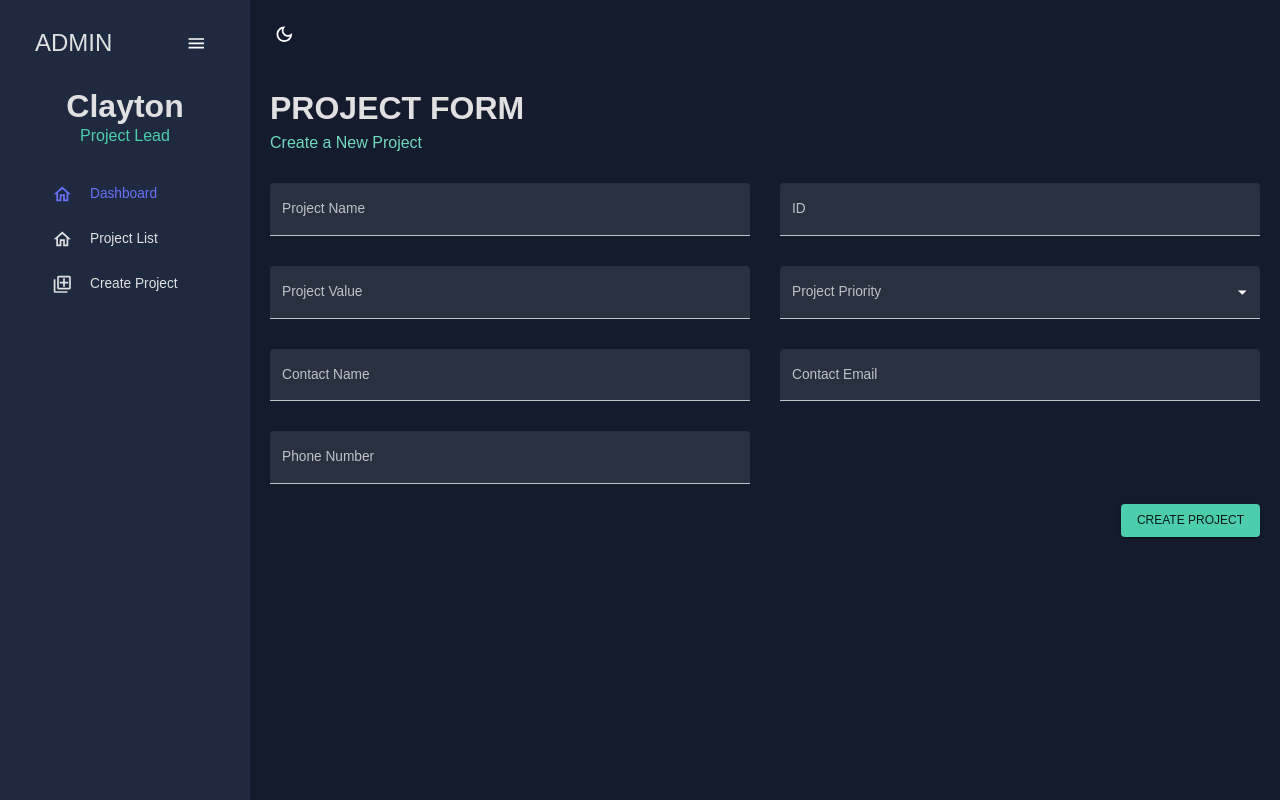
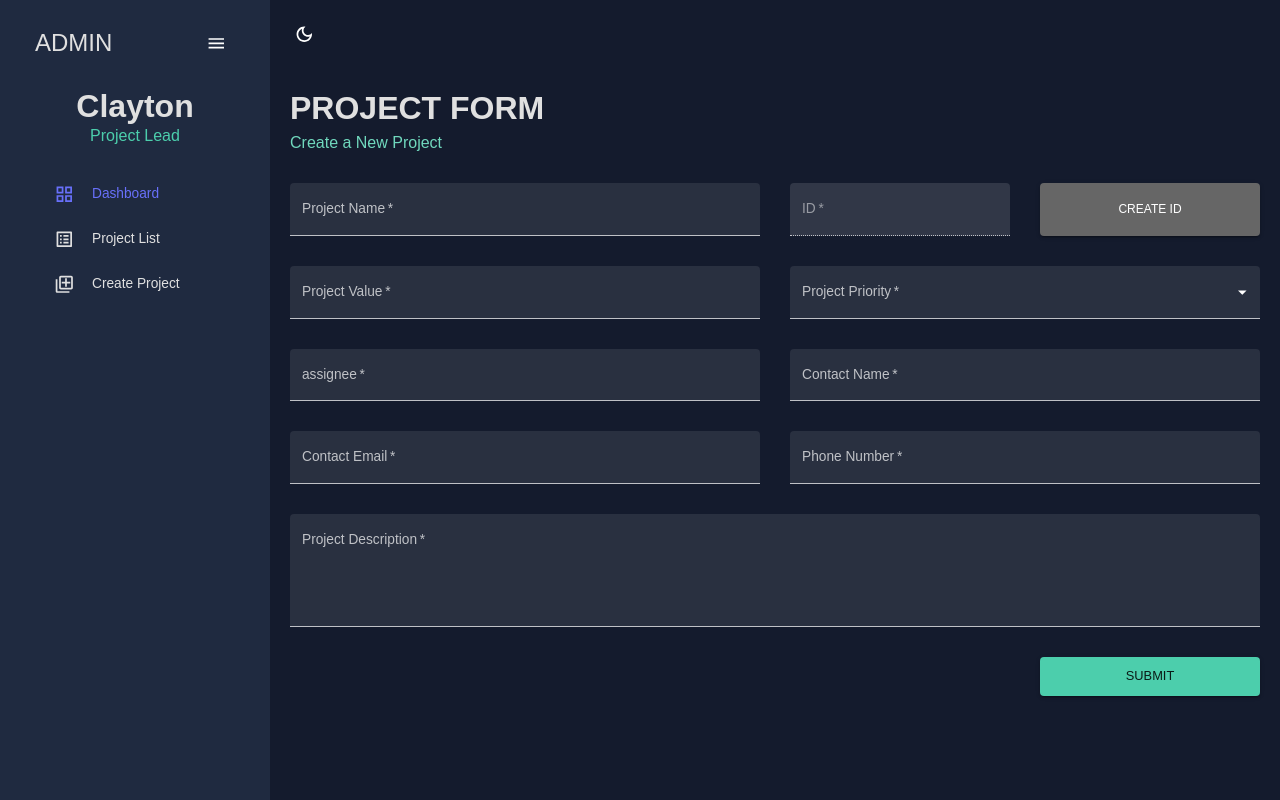
Before and after one commit to clayandthepotter/project-mgmt-app, a React (Create React App) app: page /project-form in a window 1280 px wide. Built offline with nearby package versions, Linux system fonts and the light colour scheme; data requests are answered from the project's data file.

Commit message:
updated form, sidebar, dashboard cards, project list, app.js

```diff
--- a/src/App.js
+++ b/src/App.js
@@ -30,20 +30,13 @@ function App() {
 	// 	console.log(`Server running on http://localhost:${PORT}`);
 	// });
 
+	const [id, setId] = useState('');
+  const [theme, colorMode] = useMode();
 
-  const [theme, colorMode] = useMode();
-	const [projects, setProjects] = useState([]);
-	useEffect(() => {
-		setProjects(getProjects());
-	}, []);
+	// useEffect(() => {
+	// 	setProjects(getProjects());
+	// }, []);
 
-
-
-	const handleAddProject = async (project) => {
-		addProject(project);
-		const updatedProjects = await getProjects();
-		setProjects(updatedProjects);
-	};
 
 	const phoneRegExp =
 		/^((\+[1-9]{1,4}[ -]?)|(\([0-9]{2,3}\)[ -]?)|([0-9]{2,4})[ -]?)*?[0-9]{3,4}[ -]?[0-9]{3,4}$/;
@@ -54,22 +47,28 @@ function App() {
 				id: '',
 				projectValue: '',
 				projectPriority: '',
+				assignee: '',
 				contactName: '',
 				email: '',
 				phoneNumber: '',
+				projectDescription: '',
 			},
 			// validate form
 
 			validationSchema: Yup.object().shape({
 				projectName: Yup.string().required('required'),
 				id: Yup.string().required('required'),
-			email: Yup.string().email('invalid email').required('required'),
+				email: Yup.string()
+					.email('invalid email')
+					.required('required'),
 				phoneNumber: Yup.string()
 					.matches(phoneRegExp, 'Phone number is not valid')
 					.required('required'),
+				Assignee: Yup.string().required('required'),
 				contactName: Yup.string().required('required'),
 				projectValue: Yup.string().required('required'),
-
+				projectPriority: Yup.string().required('required'),
+        projectDescription: Yup.string().required('required'),
 			}),
 
 			// submit form
@@ -78,12 +77,9 @@ function App() {
 				console.log(values);
 				addProject(values);
 				formik.resetForm();
-			getProjects()
-
-
+				getProjects();
+				setId('');
 			},
-
-
 		});
 
   return (
@@ -101,9 +97,9 @@ function App() {
 								element={
 									<ProjectForm
 										formik={formik}
-										handleAddProject={handleAddProject}/>}/>
+										id={id} setId={setId}
+										/>}/>
 							<Route path='/project-list' element={<ProjectList getProjects={getProjects}/>}/>
-							{/* <Route path='/calendar' element={<Calendar />} /> */}
 						</Routes>
 					</main>
 				</div>
--- /dev/null
+++ b/src/components/InfoModal.jsx
@@ -0,0 +1,70 @@
+import React, { useState } from 'react';
+import { Box, Typography, Button, Modal, useTheme} from '@mui/material';
+import { tokens } from '../../src/theme';
+
+
+export default function InfoModal({ contactName, email, assignee, projectDescription }) {
+	const [open, setOpen] = useState(false);
+	const handleOpen = () => setOpen(true);
+	const handleClose = () => setOpen(false);
+  const theme = useTheme();
+  const colors = tokens(theme.palette.mode);
+
+  const style = {
+		position: 'absolute',
+		top: '50%',
+		left: '50%',
+		transform: 'translate(-50%, -50%)',
+		width: 400,
+		bgcolor: colors.primary[400],
+		border: '',
+		borderRadius: 1,
+		boxShadow: 24,
+		p: 4,
+	};
+
+	return (
+		<div>
+			<Button onClick={handleOpen} sx={{ color: '#6870fa' }}>
+				More Details
+			</Button>
+			<Modal open={open} onClose={handleClose}>
+				<Box sx={style}>
+					<Typography sx={{ fontSize: '18px', fontWeight: 'bold' }}>
+						Contact
+					</Typography>
+					<Typography
+						sx={{ fontSize: '14px', color: colors.grey[200] }}
+					>
+						<em>Name:</em> {contactName}
+					</Typography>
+					<Typography
+						sx={{ fontSize: '14px', color: colors.grey[200] }}
+					>
+						<em>Email:</em> {email}
+					</Typography>
+          <hr/>
+					<br />
+					<Typography sx={{ fontSize: '18px', fontWeight: 'bold' }}>
+						Assignee
+					</Typography>
+					<Typography
+						sx={{ fontSize: '18px', color: colors.grey[200] }}
+					>
+						{assignee}
+					</Typography>
+          <hr/>
+					<br />
+					<Typography sx={{ fontSize: '18px', fontWeight: 'bold' }}>
+						Project Description
+					</Typography>
+					<Typography
+						sx={{ fontSize: '14px', color: colors.grey[200], my: 1 }}
+					>
+						{projectDescription}
+					</Typography>
+				</Box>
+			</Modal>
+		</div>
+	);
+}
--- a/src/database.json
+++ b/src/database.json
@@ -1,5 +1,15 @@
 {
   "projects": [
-
+    {
+      "projectName": "Create delete button",
+      "id": 9374,
+      "projectValue": "n/a",
+      "projectPriority": "Routine",
+      "assignee": "Clayton",
+      "contactName": "Clayton Prickett",
+      "email": "clayton.a.prickett@gmail.com",
+      "phoneNumber": "8179335425",
+      "projectDescription": "Create delete button for project list"
+    }
   ]
 }
--- a/src/scenes/global/Sidebar.jsx
+++ b/src/scenes/global/Sidebar.jsx
@@ -5,10 +5,13 @@ import { Link } from "react-router-dom";
 import "react-pro-sidebar/dist/css/styles.css";
 import { tokens } from "../../theme";
 import HomeOutlinedIcon from "@mui/icons-material/HomeOutlined";
-// import CalendarTodayOutlinedIcon from "@mui/icons-material/CalendarTodayOutlined";
 import MenuOutlinedIcon from "@mui/icons-material/MenuOutlined";
+import ListAltOutlinedIcon from '@mui/icons-material/ListAltOutlined';
 import AddToPhotosOutlinedIcon from '@mui/icons-material/AddToPhotosOutlined';
+import StorageOutlinedIcon from '@mui/icons-material/StorageOutlined';
+import GridViewOutlinedIcon from '@mui/icons-material/GridViewOutlined';
 import { getProjects } from "../../api";
+// import user from './assets/user';
 
 const Item = ({ title, to, icon, selected, setSelected }) => {
   const theme = useTheme();
@@ -35,48 +38,52 @@ const Sidebar = () => {
   const [selected, setSelected] = useState("Dashboard");
 
   return (
-    <Box display='flex' height='100vh'
+		<Box
+			display='flex'
+			height='100vh'
 			sx={{
-        "& .pro-sidebar-inner": {
+				'& .pro-sidebar-inner': {
 					background: `${colors.primary[400]} !important`,
 				},
-        "& .pro-icon-wrapper": {
-          backgroundColor: "transparent !important",
-          display: 'flex-stretch'
+				'& .pro-icon-wrapper': {
+					backgroundColor: 'transparent !important',
+					display: 'flex-stretch',
 				},
-        "& .pro-inner-item": {
-          padding: "5px 35px 5px 20px !important",
+				'& .pro-inner-item': {
+					padding: '5px 35px 5px 20px !important',
 				},
-        "& .pro-inner-item:hover": {
-          color: "#868dfb !important",
+				'& .pro-inner-item:hover': {
+					color: '#868dfb !important',
 				},
-        "& .pro-menu-item.active": {
-          color: "#6870fa !important",
+				'& .pro-menu-item.active': {
+					color: '#6870fa !important',
 				},
 			}}
 		>
-      <ProSidebar width='250px' height='100vh' collapsed={isCollapsed}>
-        <Menu iconShape="square">
+			<ProSidebar collapsed={isCollapsed} sx={{}}>
+				<Menu iconShape='square'>
 					{/* LOGO AND MENU ICON */}
 					<MenuItem
 						onClick={() => setIsCollapsed(!isCollapsed)}
 						icon={isCollapsed ? <MenuOutlinedIcon /> : undefined}
 						style={{
-              margin: "10px 0 20px 0",
+							margin: '10px 0 20px 0',
 							color: colors.grey[100],
 						}}
 					>
 						{!isCollapsed && (
 							<Box
-                display="flex"
-                justifyContent="space-between"
-                alignItems="center"
-                ml="15px"
+								display='flex'
+								justifyContent='space-between'
+								alignItems='center'
+								ml='15px'
 							>
-                <Typography variant="h3" color={colors.grey[100]}>
+								<Typography variant='h3' color={colors.grey[100]}>
 									ADMIN
 								</Typography>
-                <IconButton onClick={() => setIsCollapsed(!isCollapsed)}>
+								<IconButton
+									onClick={() => setIsCollapsed(!isCollapsed)}
+								>
 									<MenuOutlinedIcon />
 								</IconButton>
 							</Box>
@@ -84,53 +91,47 @@ const Sidebar = () => {
 					</MenuItem>
 
 					{!isCollapsed && (
-            <Box mb="25px">
-              {/* <Box display="flex" justifyContent="center" alignItems="center">
-                <img
-                  alt="profile-user"
-                  width="100px"
-                  height="100px"
-                  src={'./src/assets/user.png'}
-                  style={{ cursor: "pointer", borderRadius: "50%" }}
-                />
-              </Box> */}
-              <Box textAlign="center">
+						<Box mb='25px'>
+							<Box textAlign='center'>
 								<Typography
-                  variant="h2"
+									variant='h2'
 									color={colors.grey[100]}
-                  fontWeight="bold"
-                  sx={{ m: "10px 0 0 0" }}
+									fontWeight='bold'
+									sx={{ m: '10px 0 0 0' }}
 								>
 									Clayton
 								</Typography>
-                <Typography variant="h5" color={colors.greenAccent[500]}>
+								<Typography
+									variant='h5'
+									color={colors.greenAccent[500]}
+								>
 									Project Lead
 								</Typography>
 							</Box>
 						</Box>
 					)}
 
-          <Box paddingLeft={isCollapsed ? undefined : "10%"}>
+					<Box paddingLeft={isCollapsed ? undefined : '10%'}>
 						<Item
-              title="Dashboard"
-              to="/"
-              icon={<HomeOutlinedIcon />}
+							title='Dashboard'
+							to='/'
+							icon={<GridViewOutlinedIcon />}
 							selected={selected}
 							setSelected={setSelected}
 						/>
 
 						<Item
-              title="Project List"
-              to="/project-list"
-              icon={<HomeOutlinedIcon />}
+							title='Project List'
+							to='/project-list'
+							icon={<ListAltOutlinedIcon />}
 							selected={selected}
 							setSelected={setSelected}
 							getProjects={getProjects}
 						/>
 
 						<Item
-              title="Create Project"
-              to="/project-form"
+							title='Create Project'
+							to='/project-form'
 							icon={<AddToPhotosOutlinedIcon />}
 							selected={selected}
 							setSelected={setSelected}
--- a/src/scenes/project-form/ProjectForm.jsx
+++ b/src/scenes/project-form/ProjectForm.jsx
@@ -1,18 +1,17 @@
 import React from 'react';
-import { Box, Button, /*Card,*/ TextField } from '@mui/material';
+import { Box, Button, TextField } from '@mui/material';
 import { Formik } from 'formik';
 import Header from '../../components/Header';
 import InputLabel from '@mui/material/InputLabel';
 import MenuItem from '@mui/material/MenuItem';
 import FormControl from '@mui/material/FormControl';
 import Select from '@mui/material/Select';
-import { useState } from 'react';
 
-const ProjectForm = ({ formik, handleAddProject }) => {
-	const [priority, setPriority] = React.useState('');
-	const handlePriorityChange = (e) => {
-		setPriority(e.target.value);
-	};
+
+const ProjectForm = ({ formik, id, setId }) => {
+
+
+	console.log(id);
 
 
 	return (
@@ -24,10 +23,12 @@ const ProjectForm = ({ formik, handleAddProject }) => {
 					<Box
 						display='grid'
 						gap='30px'
-							gridTemplateColumns='repeat(6, minmax(0, 1fr))'
+						gridTemplateColumns='repeat(4, minmax(0, 1fr))'
 					>
 						<TextField
 							fullWidth
+							required
+							sx={{ gridColumn: 'span 2' }}
 							variant='filled'
 							type='text'
 							label={'Project Name'}
@@ -39,16 +40,13 @@ const ProjectForm = ({ formik, handleAddProject }) => {
 								!!formik.touched.projectName &&
 								!!formik.errors.projectName
 							}
-								helperText={
-									formik.touched.projectName &&
-									formik.errors.projectName
-										? formik.errors.projectName
-										: formik.projectName
-								}
-								sx={{ gridColumn: 'span 3' }}
 						/>
+
 						<TextField
 							fullWidth
+							disabled
+							required
+							sx={{ gridColumn: 'span 1' }}
 							variant='filled'
 							type='text'
 							label='ID'
@@ -56,16 +54,25 @@ const ProjectForm = ({ formik, handleAddProject }) => {
 							onChange={formik.handleChange}
 							value={formik.values.id}
 							name='id'
-								error={!!formik.touched.id && !!formik.errors.id}
-								helperText={
-									formik.touched.id && formik.errors.id
-										? formik.errors.id
-										: formik.id
+							// error={!!formik.touched.id && !!formik.errors.id}
+						/>
+						<Button
+							color='neutral'
+							variant='contained'
+							sx={{ gridColumn: 'span 1' }}
+							onClick={() =>
+								setId(
+									(formik.values.id =
+										Math.floor(Math.random() * 9000) + 1000)
+								)
 							}
-								sx={{ gridColumn: 'span 3' }}
-							/>
+						>
+							Create Id
+						</Button>
 						<TextField
+							required
 							fullWidth
+							sx={{ gridColumn: 'span 2' }}
 							variant='filled'
 							type='text'
 							label='Project Value'
@@ -77,24 +84,29 @@ const ProjectForm = ({ formik, handleAddProject }) => {
 								!!formik.touched.projectValue &&
 								!!formik.errors.projectValue
 							}
-								helperText={
-									formik.touched.projectValue &&
-									formik.errors.projectValue
-										? formik.errors.projectValue
-										: formik.projectValue
+						/>
+						<FormControl
+							required
+							fullWidth
+							sx={{ gridColumn: 'span 2' }}
+							variant='filled'
+							onBlur={formik.handleBlur}
+							error={
+								!!formik.touched.projectPriority &&
+								!!formik.errors.projectPriority
 							}
-								sx={{ gridColumn: 'span 3' }}
-							/>
-							<FormControl variant="filled" sx={{ gridColumn: 'span 3' }}>
-        						<InputLabel id="demo-simple-select-filled-label">Project Priority</InputLabel>
+						>
+							<InputLabel id='projectPriority'>
+								Project Priority
+							</InputLabel>
 							<Select
-										labelId="demo-simple-select-filled-label"
-										id="demo-simple-select-filled"
+								labelId='projectPriority'
+								id='projectPriority'
+								onChange={formik.handleChange}
 								value={formik.values.projectPriority}
-										onChange={formik.handleChange}
 								name='projectPriority'
 							>
-									<MenuItem value="">
+								<MenuItem value=''>
 									<em>None</em>
 								</MenuItem>
 								<MenuItem value='Urgent'>Urgent</MenuItem>
@@ -103,7 +115,25 @@ const ProjectForm = ({ formik, handleAddProject }) => {
 							</Select>
 						</FormControl>
 						<TextField
+							required
 							fullWidth
+							sx={{ gridColumn: 'span 2' }}
+							variant='filled'
+							type='text'
+							label='assignee'
+							onBlur={formik.handleBlur}
+							onChange={formik.handleChange}
+							value={formik.values.assignee}
+							name='assignee'
+							error={
+								!!formik.touched.assignee &&
+								!!formik.errors.assignee
+							}
+						/>
+						<TextField
+							required
+							fullWidth
+							sx={{ gridColumn: 'span 2' }}
 							variant='filled'
 							type='text'
 							label='Contact Name'
@@ -115,16 +145,11 @@ const ProjectForm = ({ formik, handleAddProject }) => {
 								!!formik.touched.contactName &&
 								!!formik.errors.contactName
 							}
-								helperText={
-									formik.touched.contactName &&
-									formik.errors.contactName
-										? formik.errors.contactName
-										: formik.contactName
-								}
-								sx={{ gridColumn: 'span 3' }}
 						/>
 						<TextField
+							required
 							fullWidth
+							sx={{ gridColumn: 'span 2' }}
 							variant='filled'
 							type='text'
 							label='Contact Email'
@@ -132,18 +157,12 @@ const ProjectForm = ({ formik, handleAddProject }) => {
 							onChange={formik.handleChange}
 							value={formik.values.email}
 							name='email'
-								error={
-									!!formik.touched.email && !!formik.errors.email
-								}
-								helperText={
-									formik.touched.email && formik.errors.email
-										? formik.errors.email
-										: formik.email
-								}
-								sx={{ gridColumn: 'span 3' }}
+							error={!!formik.touched.email && !!formik.errors.email}
 						/>
 						<TextField
+							required
 							fullWidth
+							sx={{ gridColumn: 'span 2' }}
 							variant='filled'
 							type='text'
 							label='Phone Number'
@@ -155,23 +174,41 @@ const ProjectForm = ({ formik, handleAddProject }) => {
 								!!formik.touched.phoneNumber &&
 								!!formik.errors.phoneNumber
 							}
-								helperText={
-									formik.touched.phoneNumber &&
-									formik.errors.phoneNumber
-										? formik.errors.phoneNumber
-										: formik.phoneNumber
+						/>
+						<TextField
+							fullWidth
+							required
+							sx={{ gridColumn: 'span 4' }}
+							id='projectDescription'
+							label='Project Description'
+							multiline
+							rows={4}
+							defaultValue=''
+							variant='filled'
+							onBlur={formik.handleBlur}
+							onChange={formik.handleChange}
+							value={formik.values.projectDescription}
+							name='projectDescription'
+							error={
+								!!formik.touched.projectDescription &&
+								!!formik.errors.projectDescription
 							}
-								sx={{ gridColumn: 'span 3' }}
 						/>
-
 					</Box>
-						<Box display='flex' justifyContent='end' mt='20px'>
+					<Box
+						display='grid'
+						gap='30px'
+						gridTemplateColumns='repeat(4, minmax(0, 1fr))'
+					>
 						<Button
+							fullHeight
 							type='submit'
 							color='secondary'
 							variant='contained'
+							size='large'
+							sx={{ gridColumn: '4', gridRow: '2' }}
 						>
-								Create Project
+							SUBMIT
 						</Button>
 					</Box>
 				</form>
@@ -180,6 +217,4 @@ const ProjectForm = ({ formik, handleAddProject }) => {
 	);
 };
 
-// const phoneRegExp = /^((\+[1-9]{1,4}[ -]?)|(\([0-9]{2,3}\)[ -]?)|([0-9]{2,4})[ -]?)*?[0-9]{3,4}[ -]?[0-9]{3,4}$/;
-
 export default ProjectForm;
--- a/src/scenes/project-list/ProjectList.jsx
+++ b/src/scenes/project-list/ProjectList.jsx
@@ -34,60 +34,63 @@ const ProjectList = () => {
       flex: 1,
     },
     {
-      field: "contactName",
-      headerName: "Contact Name",
+      field: "assignee",
+      headerName: "Assignee",
       flex: 1,
     },
-    {
-      field: "email",
-      headerName: "Email",
-      flex: 0.5,
-    },
-    {
-      field: "phoneNumber",
-      headerName: "Phone Number",
-      flex: 1,
-    },
+
   ];
 
   return (
-    <Box m="20px">
-      <Header title="PROJECTS" subtitle="Manage your projects" />
-      <Box display="flex" justifyContent="end" mt="20px">
+		<Box m='20px'>
+			<Header title='PROJECTS' subtitle='Manage your projects' />
+			{/* <Box display="flex" justifyContent="end" mt="20px">
         <Button type="submit" color="secondary" variant="contained">
           Delete
         </Button>
-      </Box>
+      </Box> */}
 			<Box
-        m="40px 0 0 0"
-        height="75vh"
+				m='40px 0 0 0'
+				height='75vh'
 				sx={{
-          "& .MuiDataGrid-root": {
-            border: "none",
+					'& .MuiDataGrid-root': {
+						border: 'none',
 					},
-          "& .MuiDataGrid-cell": {
-            borderBottom: "none",
+					'& .MuiDataGrid-cell': {
+						borderBottom: 'none',
 					},
-          "& .name-column--cell": {
+					'& .name-column--cell': {
 						color: colors.greenAccent[300],
 					},
-          "& .MuiDataGrid-columnHeaders": {
+					'& .MuiDataGrid-columnHeaders': {
 						backgroundColor: colors.blueAccent[700],
-            borderBottom: "none",
+						borderBottom: 'none',
 					},
-          "& .MuiDataGrid-virtualScroller": {
+					'& .MuiDataGrid-virtualScroller': {
 						backgroundColor: colors.primary[400],
 					},
-          "& .MuiDataGrid-footerContainer": {
-            borderTop: "none",
+					'& .MuiDataGrid-footerContainer': {
+						borderTop: 'none',
 						backgroundColor: colors.blueAccent[700],
 					},
-          "& .MuiCheckbox-root": {
+					'& .MuiCheckbox-root': {
 						color: `${colors.greenAccent[200]} !important`,
 					},
 				}}
 			>
-        <DataGrid checkboxSelection rows={projectData} columns={columns} />
+				<DataGrid
+					checkboxSelection
+					rows={projectData}
+					columns={columns}
+					initialState={{
+						pagination: {
+							paginationModel: {
+								pageSize: 5,
+							},
+						},
+					}}
+					pageSizeOptions={[10]}
+				/>
 			</Box>
 		</Box>
 	);
```
Also changed, not shown: src/scenes/dashboard/Dashboard.jsx (+39 -47 lines), src/assets/user.png (deleted). Lines whose indentation alone changed are shown as unchanged.
